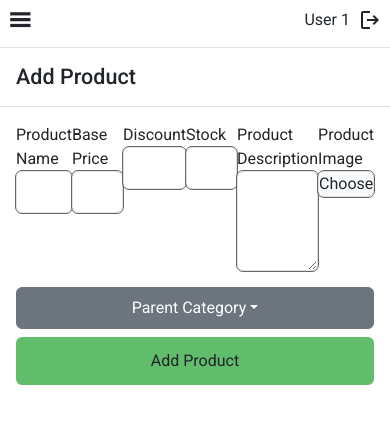
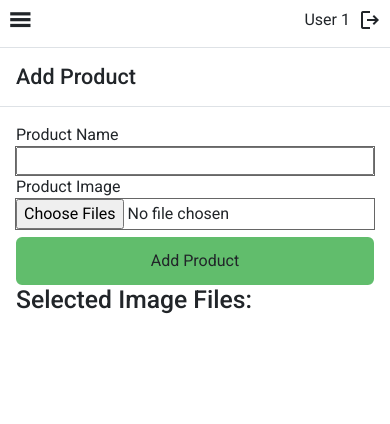
Before and after one commit to thdihan/Grocer-E, a React (Vite) app in the folder client/: page /admin/add-product in a window 390 px wide. Shown: the top 424 px of the page. Built offline with nearby package versions, Linux system fonts and the light colour scheme.

Commit message:
UI Test running

```diff
--- a/client/src/Components/Seller/Pages/SellerAddProduct.jsx
+++ b/client/src/Components/Seller/Pages/SellerAddProduct.jsx
@@ -1,8 +1,24 @@
+import { useState } from "react";
 import classes from "../../../Style/Seller/SellerAddCategory.module.css";
 
 export default function SellerAddProduct() {
+    const [selectedFiles, setSelectedFiles] = useState([]);
+
+    const handleFileChange = (e) => {
+        // Get the selected files from the input element
+        const files = e.target.files;
+        const selectedFilesArray = [];
+
+        for (let i = 0; i < files.length; i++) {
+            selectedFilesArray.push(files[i]);
+        }
+
+        // Update the state with the selected files
+        setSelectedFiles(selectedFilesArray);
+    };
     function handleSubmit(e) {
         e.preventDefault();
+        console.log(selectedFiles);
         const formData = new FormData(e.target);
         const formDataObject = Object.fromEntries(formData);
         console.log("Form Data Example : ", formDataObject);
@@ -15,121 +31,26 @@ export default function SellerAddProduct() {
             <div className="p-3">
                 <form
                     onSubmit={handleSubmit}
+                    encType="multipart/form-data"
                     className={`row gx-3 ${classes["add-category-form"]}`}
                 >
-                    <div className=" col col-md-12">
-                        <label htmlFor="category" className="form-label">
-                            Product Name
-                        </label>
+                    <div className="col-12">
+                        <label htmlFor="product-name">Product Name</label>
                         <input
+                            type="text"
                             name="product-name"
-                            type="text"
-                            className="form-control p-2"
-                            id="category"
+                            id="product-name"
                         />
                     </div>
-                    <div className="col col-md-6">
-                        <label htmlFor="base-price" className="form-label">
-                            Base Price
-                        </label>
+                    <div className="col-12">
+                        <label htmlFor="product-image">Product Image</label>
                         <input
-                            name="base-price"
-                            type="text"
-                            className="form-control p-2"
-                            id="base-price"
+                            multiple
+                            type="file"
+                            name="product-image"
+                            id="product-image"
+                            onChange={handleFileChange}
                         />
-                    </div>
-                    <div className="col col-md-6">
-                        <label htmlFor="base-price" className="form-label">
-                            Discount
-                        </label>
-                        <input
-                            name="discount"
-                            type="text"
-                            className="form-control p-2"
-                            id="discount"
-                        />
-                    </div>
-
-                    <div className="col col-md-12">
-                        <label htmlFor="base-price" className="form-label">
-                            Stock
-                        </label>
-                        <input
-                            name="stock"
-                            type="text"
-                            className="form-control p-2"
-                            id="stock"
-                        />
-                    </div>
-                    <div className="col col-md-12">
-                        <label htmlFor="floatingTextarea2">
-                            Product Description
-                        </label>
-                        <textarea
-                            className="form-control"
-                            name="description"
-                            id="floatingTextarea2"
-                            style={{ height: "100px" }}
-                        ></textarea>
-                    </div>
-                    <div className="col col-md-12">
-                        <label htmlFor="formFile" className="form-label">
-                            Product Image
-                        </label>
-                        <input
-                            className="form-control"
-                            type="file"
-                            id="formFile"
-                        />
-                    </div>
-
-                    <div
-                        className={`dropdown ${classes["parent-category"]} col-md-12`}
-                    >
-                        <button
-                            className="btn btn-secondary dropdown-toggle p-2 mt-3"
-                            type="button"
-                            data-bs-toggle="dropdown"
-                            aria-expanded="false"
-                        >
-                            Parent Category
-                        </button>
-                        <ul className="dropdown-menu">
-                            <li className="p-2">
-                                <label htmlFor="" className="d-inline">
-                                    <input
-                                        type="checkbox"
-                                        name="cat1"
-                                        value="cat1"
-                                        id=""
-                                    />{" "}
-                                    Category
-                                </label>
-                            </li>
-                            <li className="p-2">
-                                <label htmlFor="" className="d-inline">
-                                    <input
-                                        type="checkbox"
-                                        name="cat2"
-                                        value="cat2"
-                                        id=""
-                                    />{" "}
-                                    Category
-                                </label>
-                            </li>
-                            <li className="p-2">
-                                <label htmlFor="" className="d-inline">
-                                    <input
-                                        type="checkbox"
-                                        name="cat3"
-                                        value="cat3"
-                                        id=""
-                                    />{" "}
-                                    Category
-                                </label>
-                            </li>
-                        </ul>
                     </div>
                     <input
                         className={`btn py-2 mt-2 ${classes["add-category-btn"]}`}
@@ -137,6 +58,20 @@ export default function SellerAddProduct() {
                         value="Add Product"
                     />
                 </form>
+
+                <div>
+                    <h2>Selected Image Files:</h2>
+                    {selectedFiles.map((file, index) => (
+                        <div key={index}>
+                            <p>{file.name}</p>
+                            <img
+                                src={URL.createObjectURL(file)}
+                                alt={file.name}
+                                style={{ maxWidth: "200px" }}
+                            />
+                        </div>
+                    ))}
+                </div>
             </div>
         </>
     );
```
